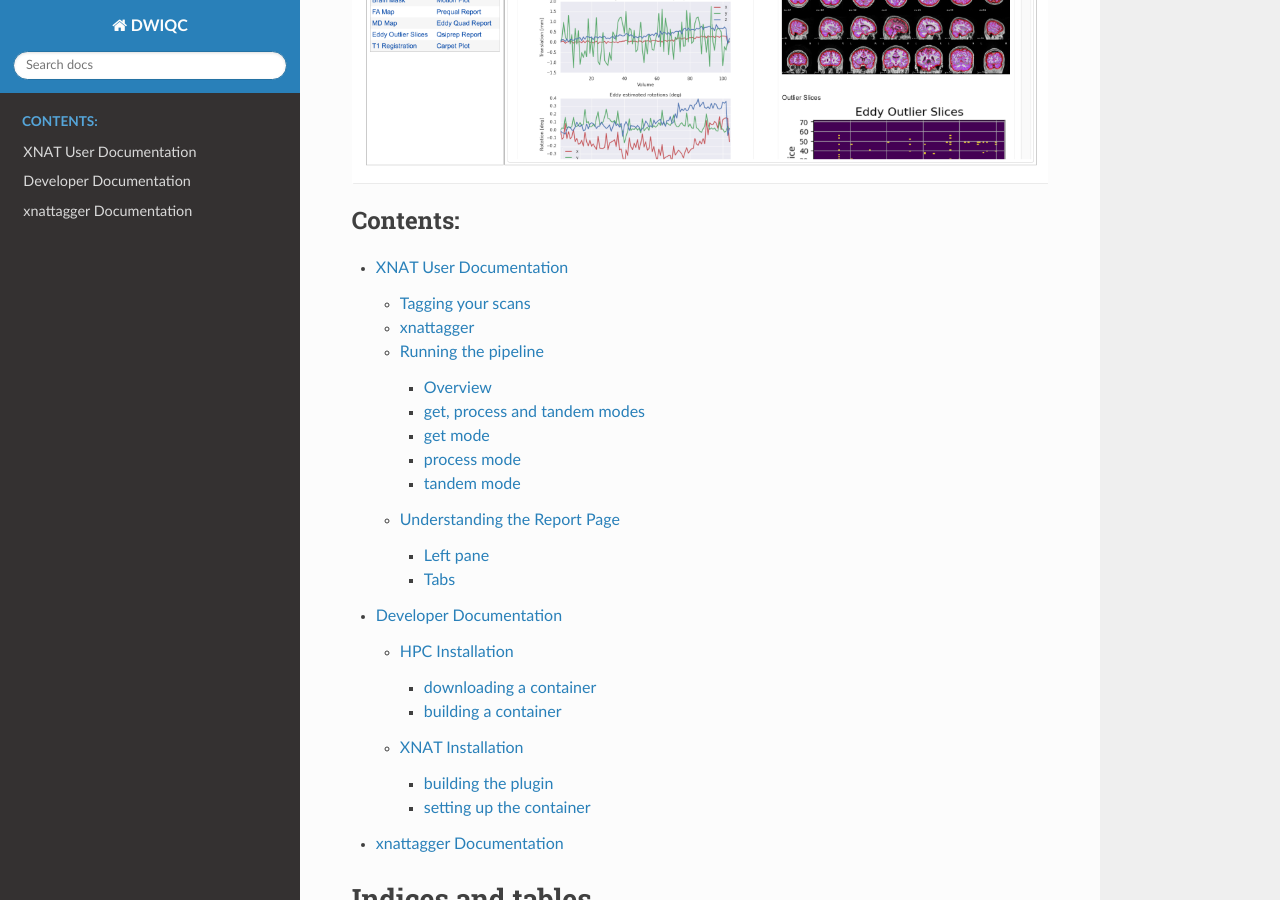
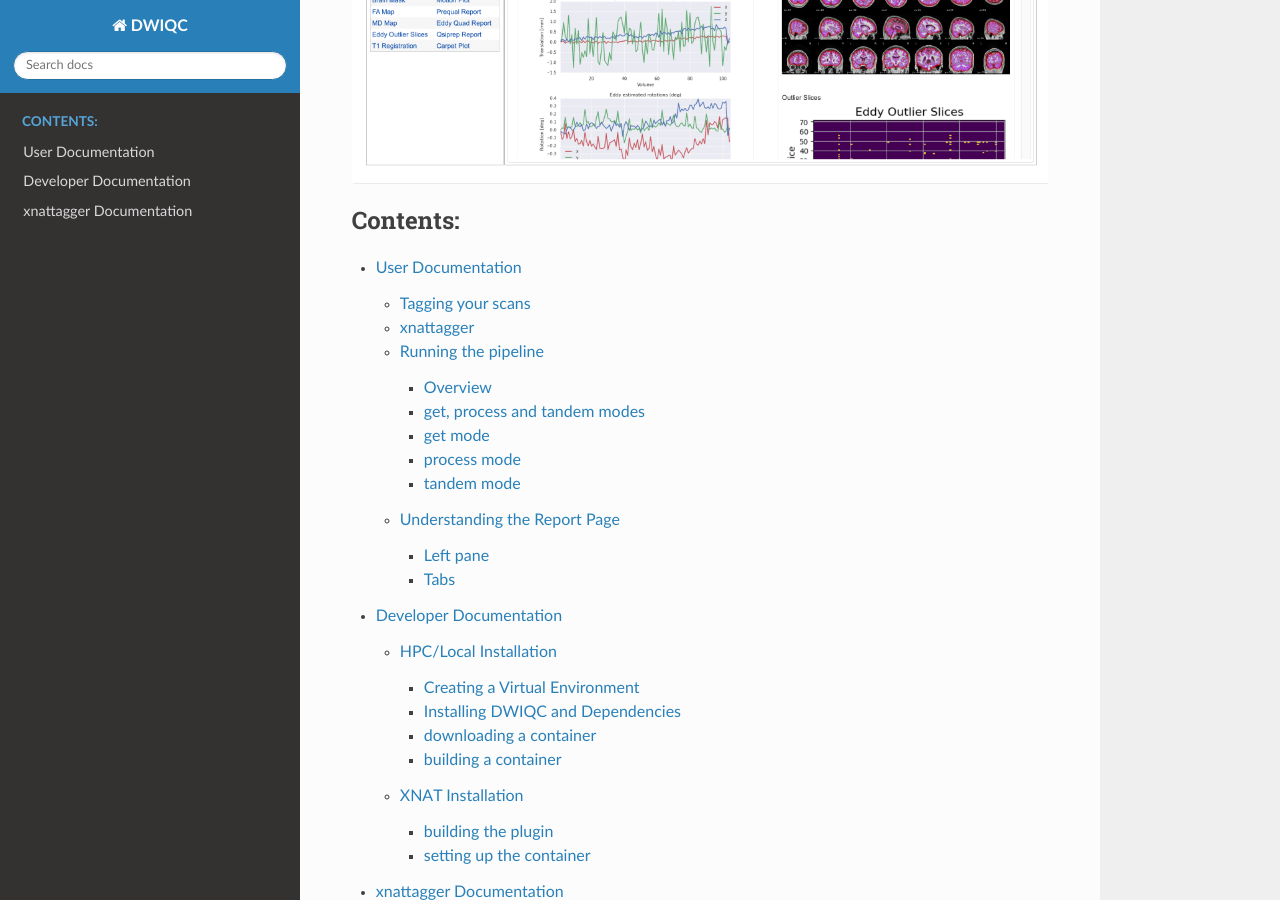
Before and after one commit to harvard-nrg/dwiqc, a Sphinx documentation site: the page built from docs/source/index.rst, in a window 1280 px wide and 900 px high, scrolled down 645 px. Built offline with Sphinx 7.4.7 and the Read the Docs theme 2.0.0, drawn with Linux system fonts in a browser that asks for light colours.

Commit message:
added virtual env and install instructions

```diff
--- a/docs/source/xnat.rst
+++ b/docs/source/xnat.rst
@@ -1,4 +1,4 @@
-XNAT User Documentation
+User Documentation
 =======================
 .. _XNAT: https://doi.org/10.1385/NI:5:1:11
 .. _command.json: https://github.com/harvard-nrg/anatqc/blob/xnat-1.7.6/command.json
@@ -60,7 +60,7 @@ DWIQC is broken down into four different "modes". As you saw in the `installatio
 
 .. code-block:: shell
 
-    source dwqic/bin/activate
+    source dwiqc/bin/activate
 
 get mode
 ^^^^^^^^
```
Also changed, not shown: docs/source/developers.rst (+47 -5 lines), docs/source/images/venv.png (added).
